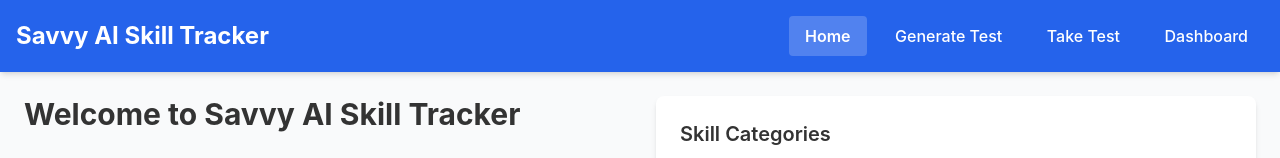
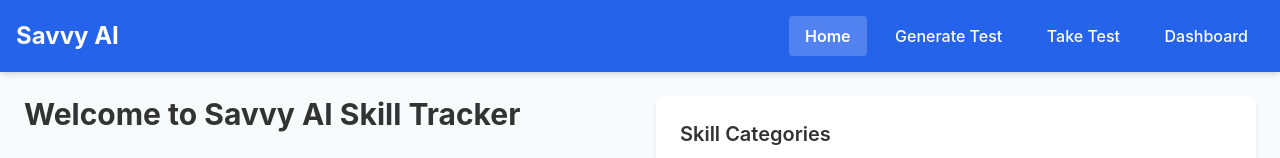
Before and after one commit to igmansvi/skill-tracker, a plain HTML site: page index.html in a window 1280 px wide. Shown: the top 158 px of the page. Drawn offline with nearby package versions, Linux system fonts and the light colour scheme.

Commit message:
minor fixes

```diff
--- a/index.html
+++ b/index.html
@@ -12,7 +12,7 @@
 <body class="bg-gray-50">
     <nav class="bg-blue-600 text-white p-4 shadow-md">
         <div class="container mx-auto flex justify-between items-center">
-            <h1 class="text-2xl font-bold">Savvy AI Skill Tracker</h1>
+            <h1 class="text-2xl font-bold">Savvy AI</h1>
             <div>
                 <button class="tab-btn active" data-tab="home">Home</button>
                 <button class="tab-btn" data-tab="generate">Generate Test</button>
```
